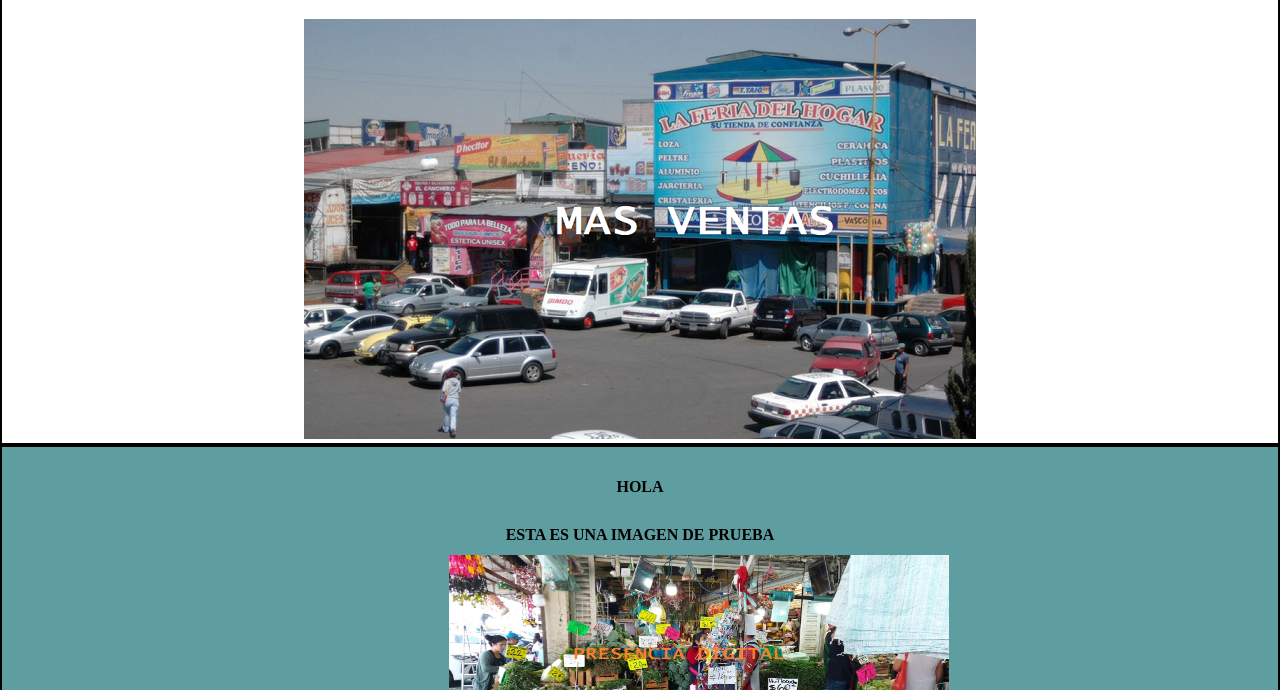
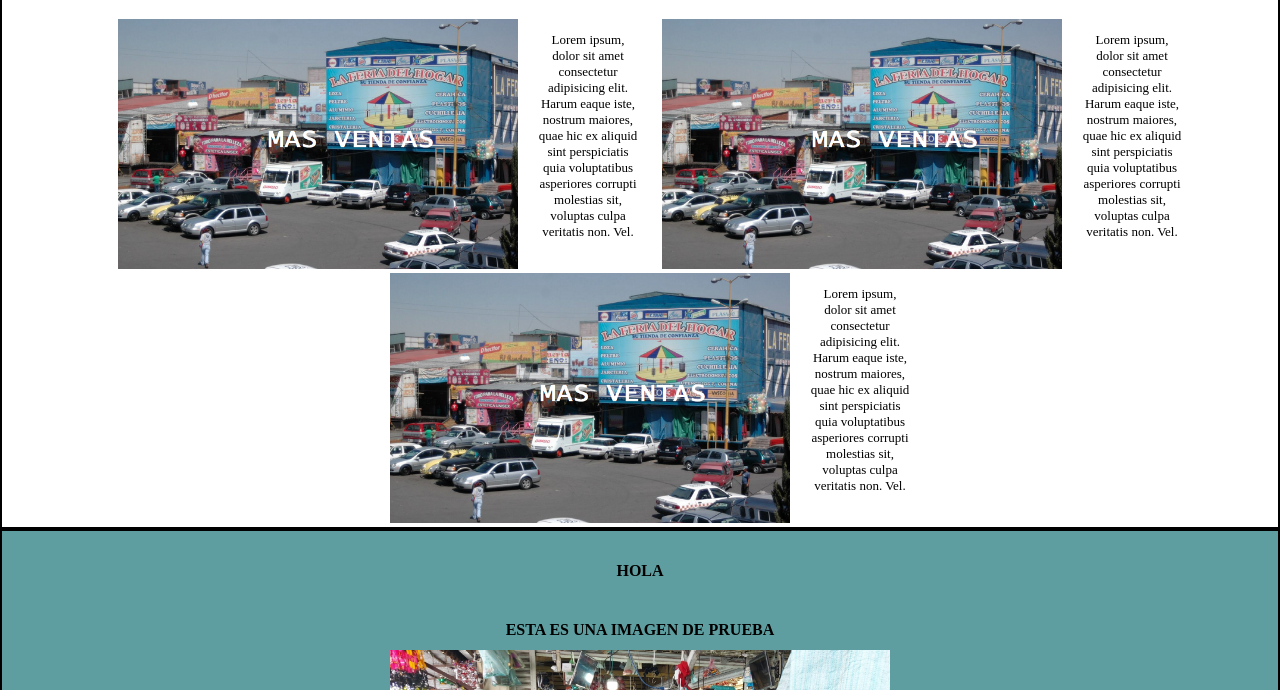
Before and after one commit to PacoMaster23/PruebasCheck, a plain HTML site: page PruebaToken.html in a window 1280 px wide. Shown: the part 110-800 px from the top of the page. Drawn offline with Linux system fonts and the light colour scheme.

Commit message:
agrego de fotos

```diff
--- a/PruebaToken.html
+++ b/PruebaToken.html
@@ -11,22 +11,52 @@
 <body>
     <header class="container">
 
-            <h1 class="saludo">HOLA MUNDO </h1>
+        <h1 class="saludo">HOLA MUNDO </h1>
 
         <h2>Hola! que deseas aqui?</h2>
-
+      <div class="text">
         <img src="img/carrusel2.png" alt="">
 
+            <p>Lorem ipsum, dolor sit amet
+                consectetur adipisicing elit.
+                Harum eaque iste, nostrum maiores, quae
+                hic ex aliquid sint perspiciatis quia
+                 voluptatibus asperiores
+                corrupti molestias sit,
+                voluptas culpa veritatis non. Vel.</p>
+        </div>
+        <div class="text">
+            <img src="img/carrusel2.png" alt="">
+
+                <p>Lorem ipsum, dolor sit amet
+                    consectetur adipisicing elit.
+                    Harum eaque iste, nostrum maiores, quae
+                    hic ex aliquid sint perspiciatis quia
+                     voluptatibus asperiores
+                    corrupti molestias sit,
+                    voluptas culpa veritatis non. Vel.</p>
+            </div>
+            <div class="text">
+                <img src="img/carrusel2.png" alt="">
+
+                    <p>Lorem ipsum, dolor sit amet
+                        consectetur adipisicing elit.
+                        Harum eaque iste, nostrum maiores, quae
+                        hic ex aliquid sint perspiciatis quia
+                         voluptatibus asperiores
+                        corrupti molestias sit,
+                        voluptas culpa veritatis non. Vel.</p>
+                </div>
     </header>
 
     <main>
         <div class="container-main">
-        <h1>HOLA</h1>
+            <h1>HOLA</h1>
 
             <h1>ESTA ES UNA IMAGEN DE PRUEBA</h1>
             <img src="img/carrusel.jpeg" alt="">
 
-    </div>
+        </div>
     </main>
 </body>
 
--- a/style.css
+++ b/style.css
@@ -1,46 +1,54 @@
-body{
+body {
   margin: 0;
   padding: 0;
 }
-  canvas {
-    display: block;
-  }
 
-header{
+header {
   text-align: center;
   border: solid 2px black;
-
-}
-  header .container{
-     width: 30%;
-    height: 50%;
-
-   }
-
- main{
-  background-color: cadetblue;
-  height: 100%;
-  border: solid 2px black;
-
-
-}
-.container-main{
-  height: auto;
-  padding: 0;
-  margin: 0;
-
-}
-.container-main h1{
-  padding-top: 20px;
-  text-align: center;
 }
 
-.container-main h1{
-    font-size: medium;
+header .container {
+  display: flex;
+  align-items: center;
+  justify-content: flex-start; /* Alinear al inicio (izquierda) */
+  width: 80%;
+  margin: auto;
 }
-.container-main img{
+
+header img {
+  width: 400px;
+  height: auto;
+  margin-left: 20px;
+  margin-right: 20px; /* Espacio entre la imagen y el texto */
+}
+
+.text {
+  font-size: x-large;
+  display: inline-flex;
+}
+header  p{
+  width: 100px;
+  font-size: small;
+}
+
+main {
+  background-color: cadetblue;
+  border: solid 2px black;
+}
+
+.container-main {
+  display: flex;
+  flex-direction: column;
+  align-items: center;
+}
+
+.container-main h1 {
+  padding-top: 20px;
+  font-size: medium;
+}
+
+.container-main img {
   width: 500px;
   height: 250px;
-  margin-left: 35%;
-
 }
```
